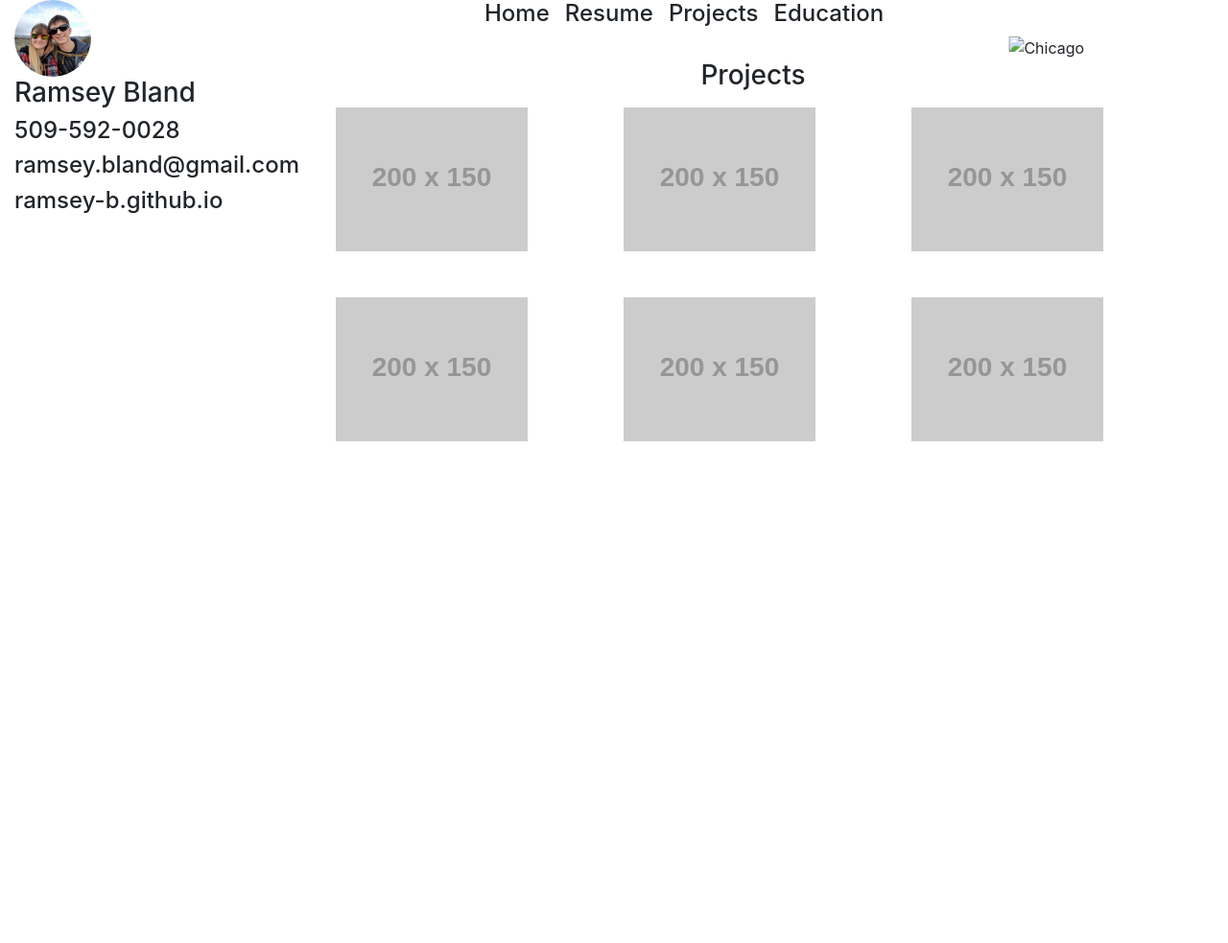
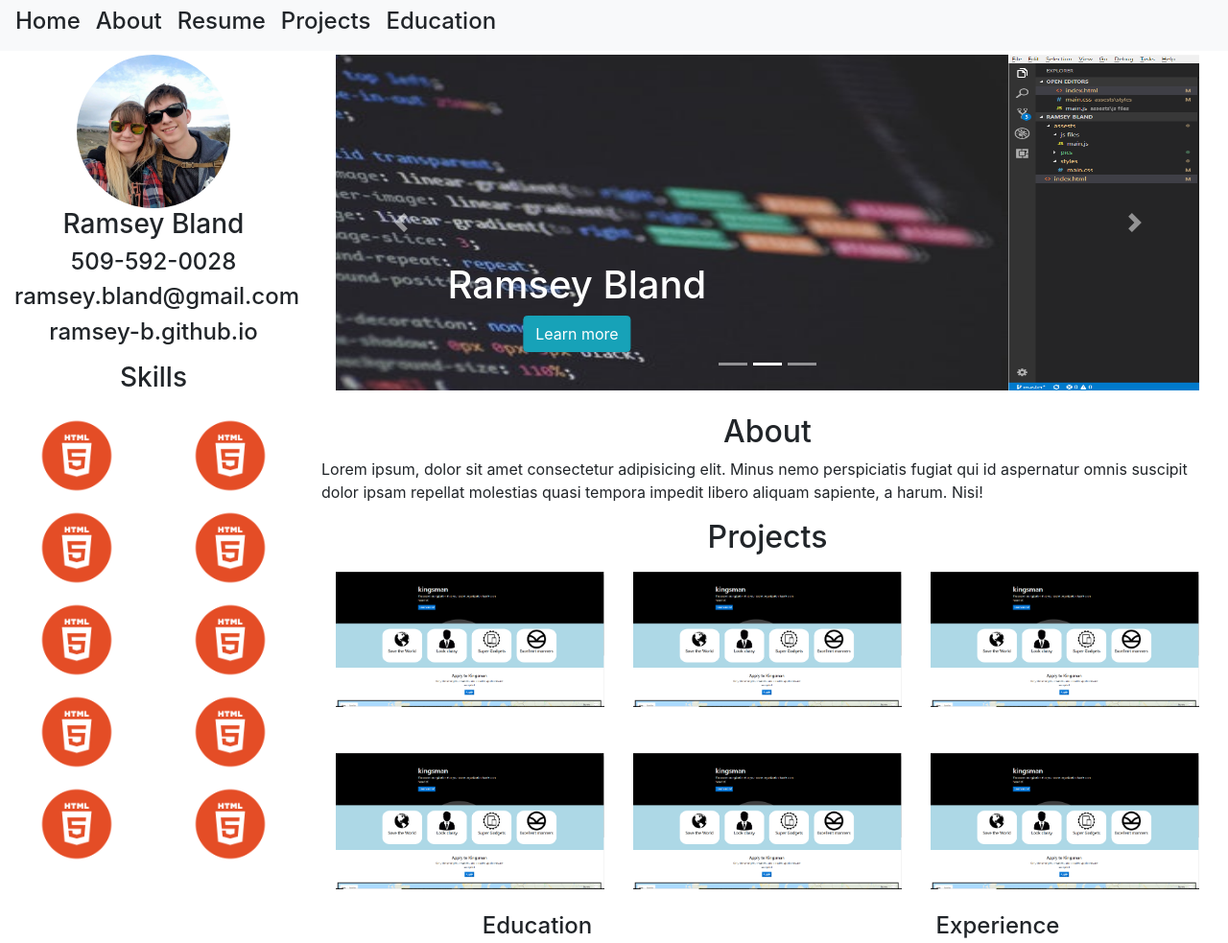
Before and after one commit to Ramsey-B/Ramsey-B.github.io, a plain HTML site: page index.html in a window 1280 px wide. Shown: the top 983 px of the page at 96% size. Before the commit the page ends 800 px from the top, so only its background shows below. Drawn offline with nearby package versions, Linux system fonts and the light colour scheme; placeholder pictures from the web are drawn by us.

Commit message:
fixed mobile issues

```diff
--- a/assests/styles/main.css
+++ b/assests/styles/main.css
@@ -1,5 +1,26 @@
 .pro-pic {
-    width: 10vh;
+    width: 20vh;
+    height: 20vh;
+    border-radius: 50%;
+    margin-top: 7vh;
+}
+
+.project-img {
+    width: 35vh;
+}
+
+.carousel-gallery {
+    margin-top: 7vh;
+}
+
+.skill-logo {
+    widows: 10vh;
     height: 10vh;
-    border-radius: 50%;
 }
+
+.skills * {
+    margin-top: 1vh;
+}
+.side-bar {
+
+}
--- a/index.html
+++ b/index.html
@@ -13,6 +13,9 @@
     <script src="https://ajax.googleapis.com/ajax/libs/jquery/3.3.1/jquery.min.js"></script>
     <script src="https://cdnjs.cloudflare.com/ajax/libs/popper.js/1.14.0/umd/popper.min.js"></script>
     <script src="https://maxcdn.bootstrapcdn.com/bootstrap/4.1.0/js/bootstrap.min.js"></script>
+    <!--Font awesome-->
+    <link rel="stylesheet" href="https://use.fontawesome.com/releases/v5.0.10/css/all.css" integrity="sha384-+d0P83n9kaQMCwj8F4RJB66tzIwOKmrdb46+porD/OvrJ+37WqIM7UoBtwHO6Nlg"
+        crossorigin="anonymous">
     <!--main css-->
     <link rel="stylesheet" href="assests/styles/main.css">
 </head>
@@ -20,51 +23,78 @@
 <body>
     <div class="container-fluid">
         <div class="row">
-            <div class="col-3">
+            <div class="col-12">
+                <nav class="container-fluid navbar bg-light fixed-top">
+                    <div class="row">
+                        <!--nav bar-->
+                        <div class="col-6 text-center d-flex flex-row ">
+                            <h4 class="mr-3">Home</h4>
+                            <h4 class="mr-3">About</h4>
+                            <h4 class="mr-3">Resume</h4>
+                            <h4 class="mr-3">Projects</h4>
+                            <h4 class="mr-3">Education</h4>
+                        </div>
+                    </div>
+                </nav>
+            </div>
+        </div>
+        <div class="row">
+            <div class="col-md-3 col-xs-12 side-bar">
                 <!--side bar stuff-->
                 <div class="row">
                     <!--profile stuff-->
-                    <div class="col">
+                    <div class="col text-center">
                         <img src="assests/pics/pro-pic.jpg" class="pro-pic">
                         <h3>Ramsey Bland</h3>
                         <h4>509-592-0028</h4>
                         <h4>ramsey.bland@gmail.com</h4>
                         <h4>ramsey-b.github.io</h4>
                     </div>
-                </div>
-                <div class="row">
-                    <!--skills-->
-                    <div class="col-6"></div>
-                    <div class="col-6"></div>
-                    <div class="col-6"></div>
-                    <div class="col-6"></div>
-                    <div class="col-6"></div>
-                    <div class="col-6"></div>
-                    <div class="col-6"></div>
-                    <div class="col-6"></div>
-                    <div class="col-6"></div>
-                    <div class="col-6"></div>
+                    <div class="col text-center skills d-none d-md-block">
+                        <h3>Skills</h3>
+                        <div class="row text-center">
+                            <div class="col-6">
+                                <img src="assests/pics/html.png" alt="" class="skill-logo">
+                            </div>
+                            <div class="col-6">
+                                <img src="assests/pics/html.png" alt="" class="skill-logo">
+                            </div>
+                            <div class="col-6">
+                                <img src="assests/pics/html.png" alt="" class="skill-logo">
+                            </div>
+                            <div class="col-6">
+                                <img src="assests/pics/html.png" alt="" class="skill-logo">
+                            </div>
+                            <div class="col-6">
+                                <img src="assests/pics/html.png" alt="" class="skill-logo">
+                            </div>
+                            <div class="col-6">
+                                <img src="assests/pics/html.png" alt="" class="skill-logo">
+                            </div>
+                            <div class="col-6">
+                                <img src="assests/pics/html.png" alt="" class="skill-logo">
+                            </div>
+                            <div class="col-6">
+                                <img src="assests/pics/html.png" alt="" class="skill-logo">
+                            </div>
+                            <div class="col-6">
+                                <img src="assests/pics/html.png" alt="" class="skill-logo">
+                            </div>
+                            <div class="col-6">
+                                <img src="assests/pics/html.png" alt="" class="skill-logo">
+                            </div>
+                        </div>
+                    </div>
                 </div>
             </div>
-            <div class="col-9">
+            <div class="col-md-9 col-xs-12">
                 <!--main content body-->
-                <header class="container-fluid">
-                    <div class="row">
-                        <!--nav bar-->
-                        <div class="col-10 offset-2 d-flex flex-row">
-                            <h4 class="mr-3">Home</h4>
-                            <h4 class="mr-3">Resume</h4>
-                            <h4 class="mr-3">Projects</h4>
-                            <h4 class="mr-3">Education</h4>
-                        </div>
-                    </div>
-                </header>
                 <section class="container-fluid">
                     <div class="row">
                         <!--about-->
                         <div class="col">
                             <!--carousel-->
-                            <div id="myCarousel" class="carousel slide carousel-gallery" data-ride="carousel">
+                            <div id="myCarousel" class="carousel slide carousel-gallery text-center" data-ride="carousel">
                                 <ul class="carousel-indicators">
                                     <li data-target="#myCarousel" data-slide-to="0" class="active"></li>
                                     <li data-target="#myCarousel" data-slide-to="1"></li>
@@ -72,33 +102,24 @@
                                 </ul>
                                 <div class="carousel-inner">
                                     <div class="carousel-item active">
-                                        <img src="assets/pics/guitar-1.jfif" alt="Los Angeles" class="img-carousel">
+                                        <img src="assests/pics/developer.jfif" alt="" class="img-carousel" height="350vh" width="100%">
                                         <div class="carousel-caption">
-                                            <h3>Guitars</h3>
-                                            <p>The Worlds most iconuc guitars!
-                                                <br>
-                                                <button class="btn btn-primary">Learn more</button>
-                                            </p>
+                                            <h1>Ramsey Bland</h1>
+                                            <button type="button" class="btn btn-info btn-">Learn more</button>
                                         </div>
                                     </div>
                                     <div class="carousel-item">
-                                        <img src="assets/pics/bass-1.jfif" alt="Chicago" class="img-carousel">
+                                        <img src="assests/pics/coding-screen.PNG" alt="" class="img-carousel" height="350vh" width="100%">
                                         <div class="carousel-caption">
-                                            <h3>Bass Guitars</h3>
-                                            <p>Basses to rock the house!
-                                                <br>
-                                                <button class="btn btn-primary">Learn more</button>
-                                            </p>
+                                            <h2>Developer</h2>
+                                            <button type="button" class="btn btn-info btn-arrow-right">Learn more</button>
                                         </div>
                                     </div>
                                     <div class="carousel-item">
-                                        <img src="assets/pics/amp-1.jfif" alt="New York" class='img-carousel'>
+                                        <img src="assests/pics/amp-2.jfif" alt="" class='img-carousel' height="350vh" width="100%">
                                         <div class="carousel-caption">
-                                            <h3>Amps</h3>
-                                            <p>Amps for that perfect tone!
-                                                <br>
-                                                <button class="btn btn-primary">Learn more</button>
-                                            </p>
+                                            <h2>Musician</h2>
+                                            <button type="button" class="btn btn-info btn-arrow-right">Learn more</button>
                                         </div>
                                     </div>
                                 </div>
@@ -110,43 +131,95 @@
                                 </a>
                             </div>
                         </div>
-
+                        <div class="row">
+                            <div class="col mt-4">
+                                <h2 class="text-center">About</h2>
+                                <p>Lorem ipsum, dolor sit amet consectetur adipisicing elit. Minus nemo perspiciatis fugiat
+                                    qui id aspernatur omnis suscipit dolor ipsam repellat molestias quasi tempora impedit
+                                    libero aliquam sapiente, a harum. Nisi!</p>
+                            </div>
+                        </div>
                     </div>
                     <div class="row">
                         <!--projects-->
                         <div class="col">
                             <div class="row">
                                 <div class="col text-center">
-                                    <h3>Projects</h3>
+                                    <h2>Projects</h2>
                                 </div>
                             </div>
                             <div class="row">
-                                <div class="col-4 mt-2">
-                                    <img src="//placehold.it/200x150" alt="">
+                                <div class="col-md-4 col-xs-12 text-center mt-2">
+                                    <img src="assests/pics/kingsman-screenshot.PNG" alt="" class="project-img" width="350vh">
                                 </div>
-                                <div class="col-4 mt-2">
-                                    <img src="//placehold.it/200x150" alt="">
+                                <div class="col-md-4 col-xs-12 text-center mt-2">
+                                    <img src="assests/pics/kingsman-screenshot.PNG" alt="" class="project-img" width="350vh">
                                 </div>
-                                <div class="col-4 mt-2">
-                                    <img src="//placehold.it/200x150" alt="">
+                                <div class="col-md-4 col-xs-12 text-center mt-2">
+                                    <img src="assests/pics/kingsman-screenshot.PNG" alt="" class="project-img" width="350vh">
                                 </div>
-                                <div class="col-4 mt-5">
-                                    <img src="//placehold.it/200x150" alt="">
+                                <div class="col-md-4 col-xs-12 text-center mt-5">
+                                    <img src="assests/pics/kingsman-screenshot.PNG" alt="" class="project-img" width="350vh">
                                 </div>
-                                <div class="col-4 mt-5">
-                                    <img src="//placehold.it/200x150" alt="">
+                                <div class="col-md-4 col-xs-12 text-center mt-5">
+                                    <img src="assests/pics/kingsman-screenshot.PNG" alt="" class="project-img" width="350vh">
                                 </div>
-                                <div class="col-4 mt-5">
-                                    <img src="//placehold.it/200x150" alt="">
+                                <div class="col-md-4 col-xs-12 text-center mt-5">
+                                    <img src="assests/pics/kingsman-screenshot.PNG" alt="" class="project-img" width="350vh">
                                 </div>
                             </div>
                         </div>
-                        <div class="row">
+                        <div class="row mt-4">
                             <!--edu/exp-->
-                            <div class="col-6"></div>
+                            <div class="col-6">
+                                <h4 class="text-center">Education</h4>
+                                <p>Lorem ipsum dolor sit amet consectetur adipisicing elit. Harum illo, sapiente voluptatem
+                                    itaque molestiae quod similique totam. Voluptas mollitia distinctio, ea, nesciunt iste
+                                    quam deleniti ut, nemo reprehenderit debitis molestias.</p>
+                            </div>
                             <!--edu-->
-                            <div class="col-6"></div>
+                            <div class="col-6">
+                                <h4 class="text-center">Experience</h4>
+                                <p>Lorem ipsum, dolor sit amet consectetur adipisicing elit. Fugiat dolorem nihil quidem? Voluptas
+                                    voluptatibus provident corporis sunt aliquid culpa, consectetur a, voluptate est eos
+                                    alias quae facere quas? Accusamus, consectetur!</p>
+                            </div>
                             <!--exp-->
+                            <div class="col text-center skills d-block d-sm-block d-md-none">
+                                    <h3>Skills</h3>
+                                    <div class="row text-center">
+                                        <div class="col-6">
+                                            <img src="assests/pics/html.png" alt="" class="skill-logo">
+                                        </div>
+                                        <div class="col-6">
+                                            <img src="assests/pics/html.png" alt="" class="skill-logo">
+                                        </div>
+                                        <div class="col-6">
+                                            <img src="assests/pics/html.png" alt="" class="skill-logo">
+                                        </div>
+                                        <div class="col-6">
+                                            <img src="assests/pics/html.png" alt="" class="skill-logo">
+                                        </div>
+                                        <div class="col-6">
+                                            <img src="assests/pics/html.png" alt="" class="skill-logo">
+                                        </div>
+                                        <div class="col-6">
+                                            <img src="assests/pics/html.png" alt="" class="skill-logo">
+                                        </div>
+                                        <div class="col-6">
+                                            <img src="assests/pics/html.png" alt="" class="skill-logo">
+                                        </div>
+                                        <div class="col-6">
+                                            <img src="assests/pics/html.png" alt="" class="skill-logo">
+                                        </div>
+                                        <div class="col-6">
+                                            <img src="assests/pics/html.png" alt="" class="skill-logo">
+                                        </div>
+                                        <div class="col-6">
+                                            <img src="assests/pics/html.png" alt="" class="skill-logo">
+                                        </div>
+                                    </div>
+                                </div>
                         </div>
                 </section>
                 <footer class="container-fluid">
@@ -160,8 +233,9 @@
                 </div>
             </div>
         </div>
-        <!--javascript files-->
-        <script src="assests/js files/main.js"></script>
+    </div>
+    <!--javascript files-->
+    <script src="assests/js files/main.js"></script>
 </body>
 
 </html>
```
Also changed, not shown: assests/pics/amp-2.jfif (added), assests/pics/coding-screen.PNG (added), assests/pics/developer.jfif (added), assests/pics/guitar.jfif (added), assests/pics/html.png (added), assests/pics/kingsman-screenshot.PNG (added).
